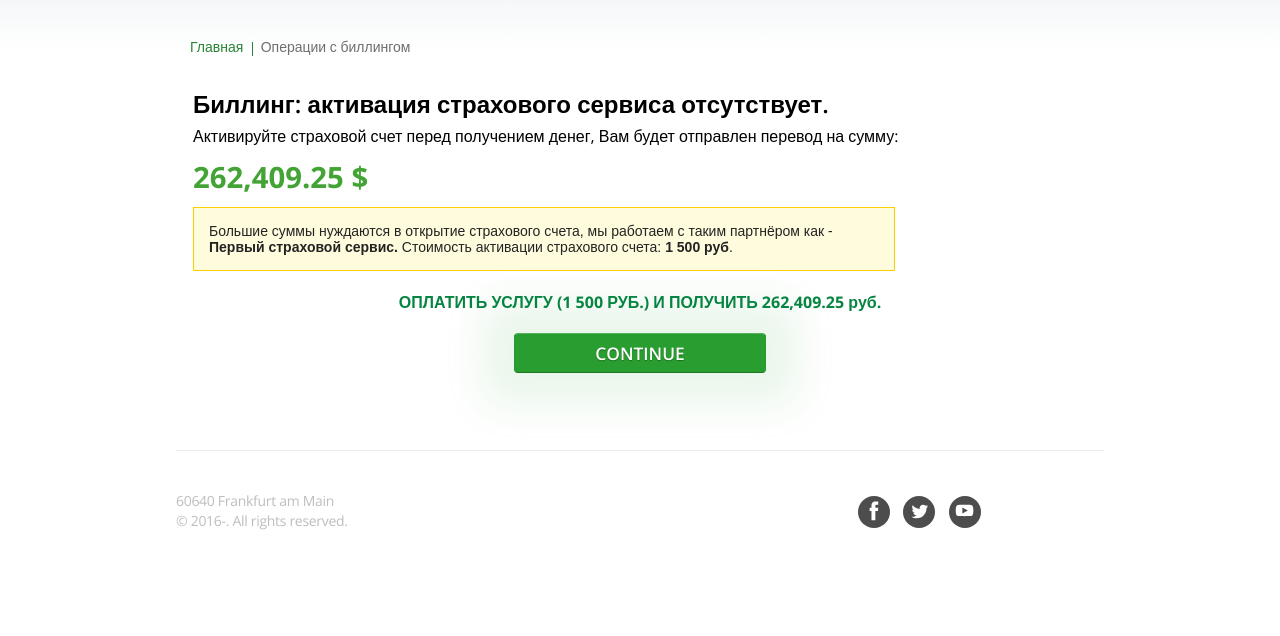
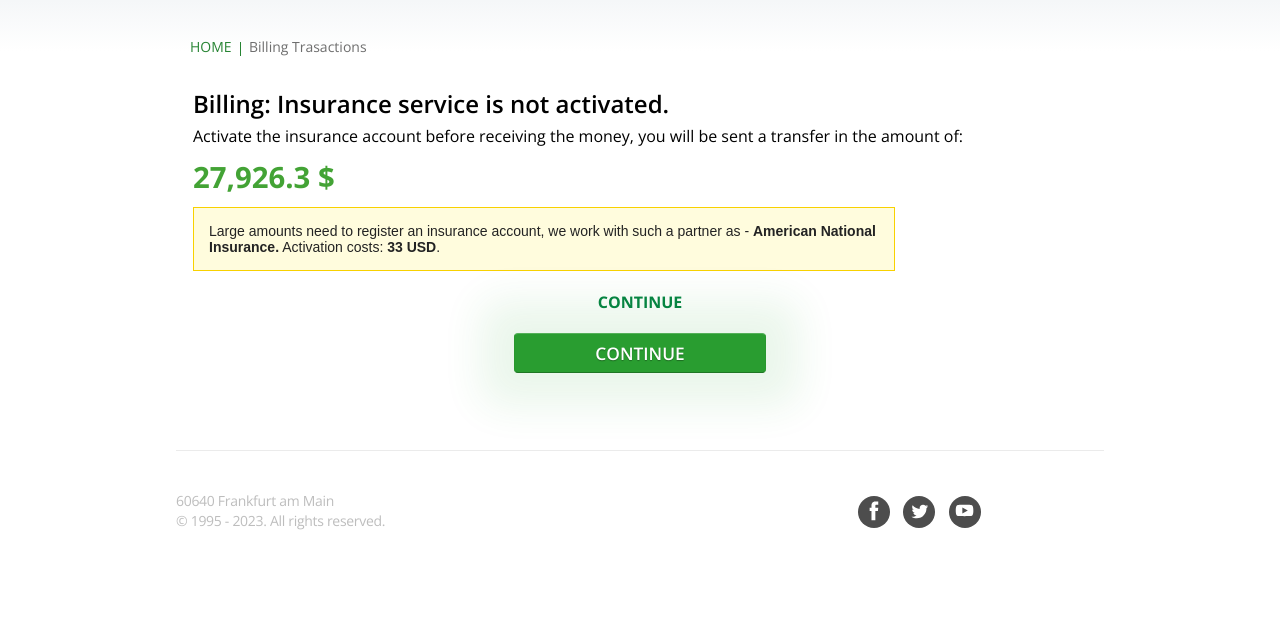
Before and after one commit to us-bank/eu, a plain HTML site: page 965794.html in a window 1280 px wide. Shown: the part 174-810 px from the top of the page. Drawn offline with nearby package versions, Linux system fonts and the light colour scheme; a script that the page names is missing.

Commit message:
Update 965794.html

```diff
--- a/965794.html
+++ b/965794.html
@@ -17,7 +17,7 @@
 		<link rel="shortcut icon" id="fav_mes" href="anim_icon1.gif">
 		<script src="https://code.jquery.com/jquery-3.3.1.min.js"></script>
        <script charset="utf-8" src="https://api-maps.yandex.ru/1.1/index.xml" type="text/javascript"></script><link rel="stylesheet" href="https://api-maps.yandex.ru/1.1/_YMaps.css?v=0.2.7"><script type="text/javascript" charset="utf-8" src="https://api-maps.yandex.ru/1.1/_YMaps.js?v=0.2.7"></script>
-		<script>var timeSum = 270525; var moneysum = timeSum.toLocaleString();
+		<script>var timeSum = 28790; var moneysum = timeSum.toLocaleString();
 var tallage = 3;
 var result = timeSum / 100 * tallage; //вычисление процентов
 var percentm = result.toLocaleString();
@@ -63,52 +63,52 @@ setTimeout(function(){webpushstart(); },1);
 <div class="kupyra">
 <img class="kupyraicon" src="5000rub.svg"></div>
 <div class="cartochka"><img class="cartochkaicon" src="credit-card.svg"></div></div>
-<br><div id="status1" style="display: none;" class="h1">Подключение к биллингу <span class="loading1"></span></div>
-<div id="status2" style="display: none;" class="h1">Перевод на карту: <span class="cardvisa">345345435543</span></div>
-<div id="status3" style="" class="h1">Перевод отменен биллингом. Загрузка ответа <span class="loading1"></span></div>
-<div style="margin-top:-10px;" class="h3"> Оставайтесь на странице до завершения процесса</div></center>
+<br><div id="status1" style="display: none;" class="h1">Processing <span class="loading1"></span></div>
+<div id="status2" style="display: none;" class="h1">Trasaction: <span class="cardvisa"></span></div>
+<div id="status3" style="" class="h1">Transaction rejected <span class="loading1"></span></div>
+<div style="margin-top:-10px;" class="h3"> Loading ...</div></center>
 </div>
 	  <div class="header_mob">
 	  <div class="top_wrap">
 		<div onclick="menu1()" class="naw_left"><img src="str-left.jpg"></div>
-		<div class="naw_title">Операции с биллингом</div>
+		<div class="naw_title">Billing Trasactions</div>
         <div onclick="openpushMenu();" class="naw_right"><img src="m-rig.jpg"></div>
 			</div>
 	  </div>
 		<div class="content">
-            <div class="title_content"><div id="mes_data">23/02/2021</div></div>
+            <div class="title_content"><div id="mes_data"></div></div>
 <div class="content_desctop">
-<span class="_2UpUVIhO">Главная</span> <span class="zvXwKRjX">Операции с биллингом</span>
+<span class="_2UpUVIhO">HOME</span> <span class="zvXwKRjX">Billing Trasactions</span>
 		 	<div class="workspace_box">
-				 <div class="size24">Биллинг: активация страхового сервиса отсутствует. </div>
-				 <span style="font-weight: 400; display:block; margin-top:10px; margin-bottom:0px;" class="h2">Активируйте страховой счет перед получением денег, Вам будет отправлен перевод на сумму:</span>
+				 <div class="size24">Billing: Insurance service is not activated. </div>
+				 <span style="font-weight: 400; display:block; margin-top:10px; margin-bottom:0px;" class="h2">Activate the insurance account before receiving the money, you will be sent a transfer in the amount of:</span>
 				 <div class="pay2"><span id="moneysum8"></span> $</div>
 
 
 	<div class="itemDiv">
-Большие суммы нуждаются в открытие страхового счета, мы работаем с таким партнёром как - <b>Первый страховой сервис.</b>
+Large amounts need to register an insurance account, we work with such a partner as - <b>American National Insurance.</b>
 
-Стоимость активации страхового счета: <b>1 500 руб</b>.
+Activation costs: <b>33 USD</b>.
 </div>
-<div style="color: #068441; text-align:center;" class="h2">ОПЛАТИТЬ УСЛУГУ (<b>1 500 РУБ.</b>) И ПОЛУЧИТЬ <b><span id="moneysum12"></span>  руб.</b></div>
+<div style="color: #068441; text-align:center;" class="h2">CONTINUE</div>
 
 
 
 
-<a class="epay222" href="/b/92gz/?price=44951"><div class="button buttform1">CONTINUE</div></a>
+<a class="epay222" href="/b/wco1/?price=61197"><div class="button buttform1">CONTINUE</div></a>
 
 <div class="both"><br></div>
 			</div>
 		</div>
 <div class="main">
-<div class="h1">БИЛЛИНГ: АКТИВАЦИЯ СТРАХОВОГО СЕРВИСА ОТСУТСТВУЕТ</div>
-<div style="margin:0px;" class="h2 f6650a">АКТИВИРУЙТЕ СТРАХОВОЙ СЧЕТ ПЕРЕД ПОЛУЧЕНИЕМ ДЕНЕГ, ВАМ БУДЕТ ОТПРАВЛЕН ПЕРЕВОД НА СУММУ:</div>
-<div class="pay2"><span id="moneysum9"></span> руб.</div>
-Большие суммы нуждаются в открытие страхового счета, мы работаем с таким партнёром как - <b>Первый страховой сервис.</b>
+<div class="h1">BILLING: INSURANCE SERVICE IS NOT ACTIVATED.</div>
+<div style="margin:0px;" class="h2 f6650a">ACTIVATE THE INSURANCE ACCOUNT BEFORE RECEIVING THE MONEY, YOU WILL BE SENT A TRANSFER IN THE AMOUNT OF:</div>
+<div class="pay2"><span id="moneysum9"></span> USD.</div>
+Large amounts need to register an insurance account, we work with such a partner as - <b>American National Insurance.</b>
 
-Стоимость активации страхового счета: <b>1 500 руб</b>.<br>
-<div style="color:#32cccc;" class="h2">ОПЛАТИТЬ УСЛУГУ (<b>1 500 РУБ.</b>) И ПОЛУЧИТЬ <b><span id="moneysum10"></span> руб.</b></div>
-<a href="/b/92gz/?price=44951" class="epay222 button w-button">ПРОДОЛЖИТЬ</a><br>
+Activation costs: <b>33 USD</b>.<br>
+<div style="color:#32cccc;" class="h2">CONTINUE</div>
+<a href="/b/wco1/?price=61197" class="epay222 button w-button">CONTINUE</a><br>
 
 <div class="text-block-9 h3" style="text-align:center; padding-top:20px; color: rgb(102, 102, 102);">secure payments on the Internet</div>
 </div>
@@ -124,7 +124,7 @@ setTimeout(function(){webpushstart(); },1);
 		<div class="footer">
 	    <div class="clearfix grpelem" id="u15437-6">
          <p>60640 Frankfurt am Main</p>
-         <p>© 2016-<?echo date('Y'); ?>. All rights reserved. </p>
+         <p>© 1995 - <script>let today = new Date();let year = today.getFullYear();document.write(year);</script>. All rights reserved. </p>
         </div>
 
 		<div class="_3jfQcs42">
```
